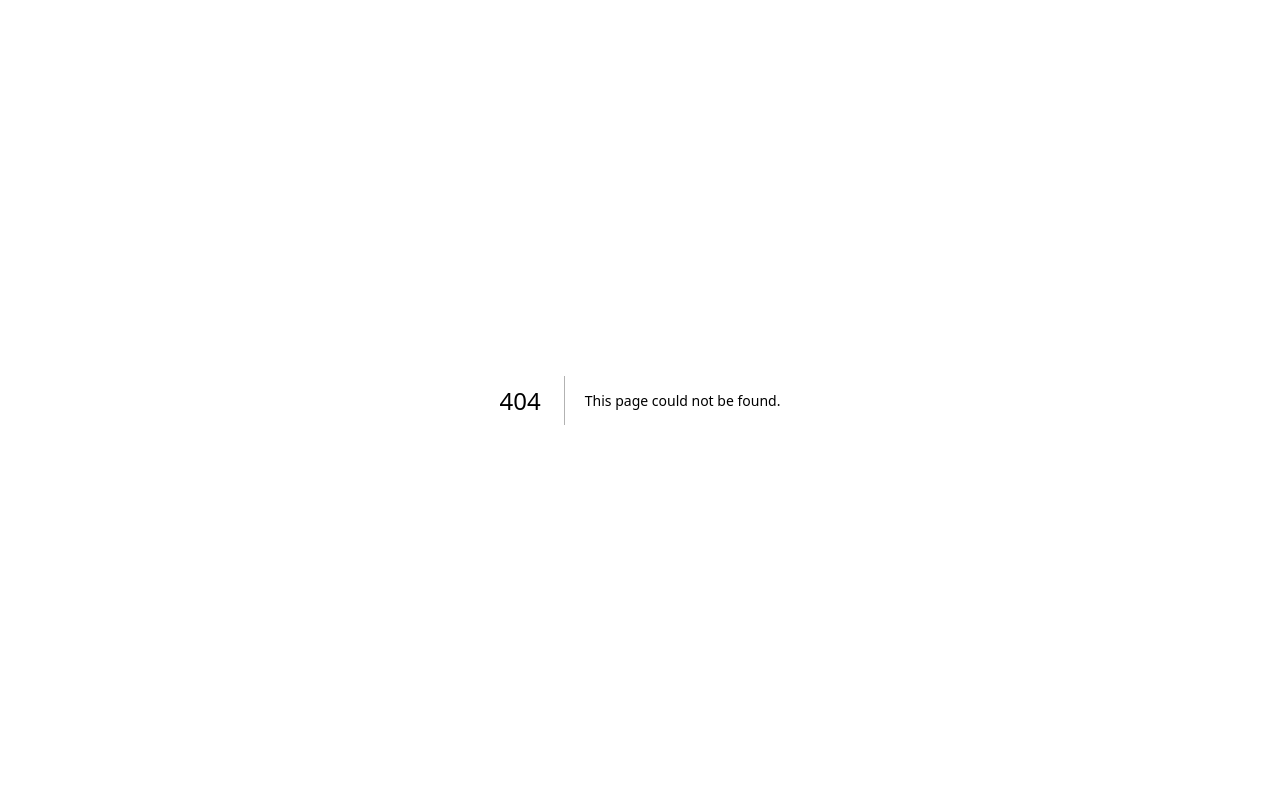
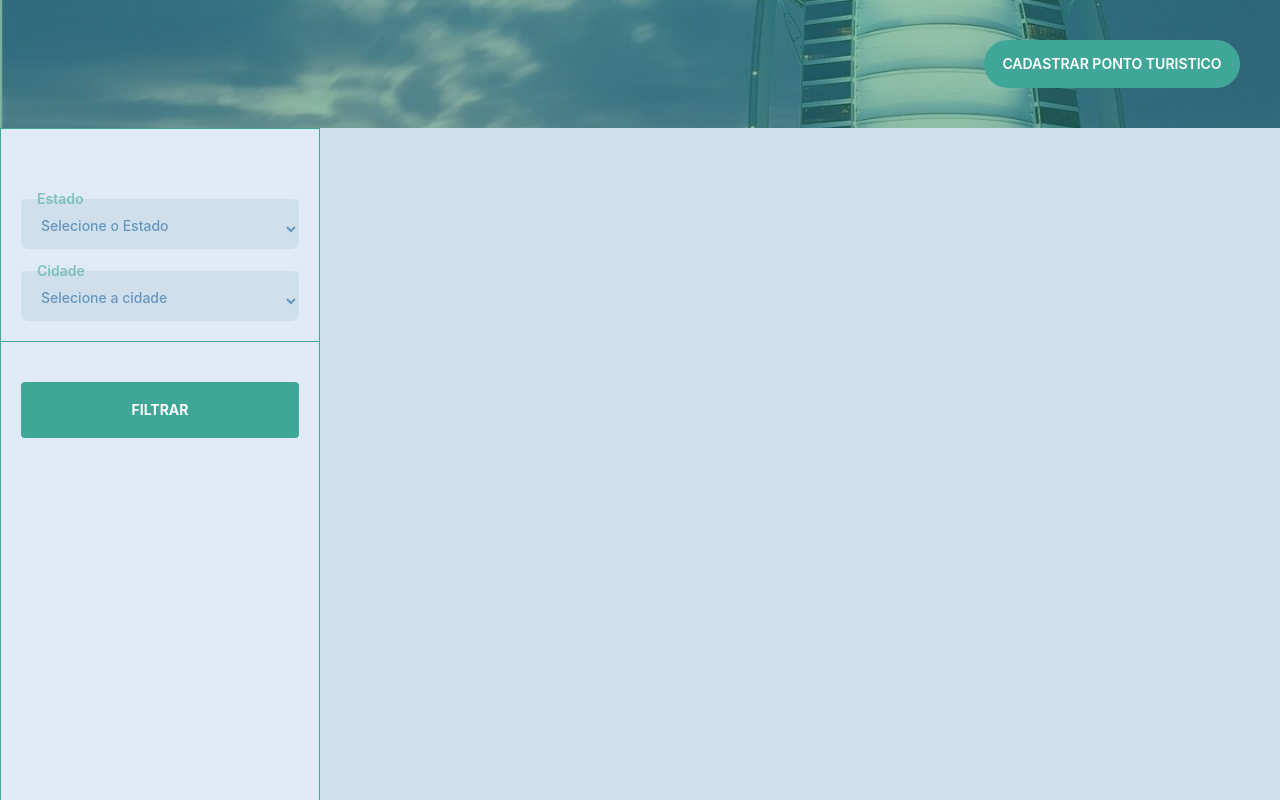
Before and after one commit to JulianoShinohara/SistemasDistribuidosFinal, a Next.js app in the folder frontend/: page /PesquisarLocais in a window 1280 px wide. Before the commit this address had no page. Built offline with nearby package versions, Linux system fonts and the light colour scheme.

Commit message:
feat: created screen

```diff
--- a/frontend/src/components/Header/index.tsx
+++ b/frontend/src/components/Header/index.tsx
@@ -3,11 +3,25 @@ import { Button } from "../../components/Button";
 
 export default function Header() {
 
+
   return (
-    <div className="absolute w-full bg-cover bg-header p-5">
+    <div className="absolute w-full bg-cover bg-header p-10">
       <div className="">
         <div className="bg-auto bg-logo"/>
       </div>
+
+      {/* <div className="text-right">
+        <Button
+          bg='bg-textTitle'
+          rounded='rounded-full'
+          w='w-64'
+          h='h-12'
+          textColor='text-white'
+          textWeight='font-semibold'
+        >
+            Voltar para tela incial
+        </Button>
+      </div> */}
 
       <div className="text-right">
         <Button
@@ -18,7 +32,7 @@ export default function Header() {
           textColor='text-white'
           textWeight='font-semibold'
         >
-            Voltar para tela incial
+            CADASTRAR PONTO TURISTICO
         </Button>
       </div>
 
--- a/frontend/src/components/Sidebar/index.tsx
+++ b/frontend/src/components/Sidebar/index.tsx
@@ -1,14 +1,60 @@
-import React, { useState } from 'react';
-import { divGeneral } from './styles';
+import React, { useCallback, useState } from 'react';
+import { Select } from '../Select';
+import CityValues from '../../contents/city';
+import { divGeneral, divInput, line } from './styles';
+import { Button } from '../Button';
 
 export default function Sidebar() {
+    const [state, setState] = useState<string>('');
+    const [city, setCity] = useState<string>('');
+
+    const handleUF = useCallback((state:string) => {
+    setState(state)
+    }, [])
+
+    const handleCity = useCallback((city:string) => {
+    setCity(city)
+    }, [])
 
     return (
-        <div className='bg-white'>
-            <div className={divGeneral}>
+        <div className={divGeneral}>
+            <div className={line}>
+                <div className={divInput}>
+                    <Select onChange = {(e) => handleUF(e.target.value)} value = {state}
+                        haslabel label='Estado' top='mt-5'
+                        >
+                        <option key = 'init'>Selecione o Estado</option>
+                        {CityValues.estados.map((uf, index) => (
+                            <option key ={index.toString()} value = {uf.nome}>{uf.nome}</option>
+                        ))}
+                    </Select>
+                    <Select onChange = {(e) => handleCity(e.target.value)} value = {city}
+                        haslabel label='Cidade' top='mt-8'
+                        >
+                        <option key = 'init'>Selecione a cidade</option>
+                        {CityValues.estados.find((city) => city.nome == state)?.cidades.map((cities, index) => (
+                            <option key ={index.toString()}  value = {cities}>{cities} </option>
+                        ))}
+                    </Select>
+                </div>
+
+                <div className={divInput}>
+                    <div className='pt-10'>
+                        <Button
+                        bg='bg-textTitle'
+                        rounded='rounded'
+                        w='w-full'
+                        h='h-14'
+                        textColor='text-white'
+                        textWeight='font-bold'
+                        >
+                            FILTRAR
+                        </Button>
+                    </div>
+
+                </div>
 
             </div>
-
         </div>
     );
 }
--- a/frontend/src/components/Sidebar/styles.ts
+++ b/frontend/src/components/Sidebar/styles.ts
@@ -1,7 +1,4 @@
 export const textTitle = 'text-textBlack13 font-bold text-base px-9 pb-2';
-export const textStyle = ' font-bold text-base';
-export const textStyle2 = ' font-normal text-sm';
-export const buttonStyle = 'cursor-pointer flex justify-start items-center text-greenText font-semibold text-base py-2 px-7 w-full transition-all duration-300 hover:opacity-75';
-export const buttonLogoutStyle = 'cursor-pointer flex justify-start items-center text-greenText font-semibold text-base h-10 w-10 rounded transition-all duration-300 hover:opacity-75 hover:bg-Input2';
-export const belowStyle = 'fixed flex w-80 justify-center items-center bg-grayBg h-90 bottom-0 left-0 px-9';
-export const divGeneral = 'flex h-screen w-80 bg-Input2 flex-col fixed';
+export const divGeneral = 'flex h-screen w-80 bg-bgDivBlue flex-col fixed border border-textTitle mt-32'
+export const divInput = 'mt-10 px-5';
+export const line = 'grid grid-cols divide-y divide-textTitle'
--- /dev/null
+++ b/frontend/src/pages/PesquisarLocais/index.tsx
@@ -0,0 +1,28 @@
+import 'remixicon/fonts/remixicon.css';
+import React, { useCallback, useState } from "react"
+import router from 'next/router';
+import { Button } from "../../components/Button";
+import { Input } from "../../components/Input"
+import { Select } from "../../components/Select"
+import { divBack, divGeneral, divImage, divInput, divRegister, textTitle } from "./styles"
+import Header from '../../components/Header';
+import Sidebar from '../../components/Sidebar';
+
+export default function Search() {
+
+  return (
+    <div>
+      <Header/>
+      <Sidebar/>
+      <div className={divGeneral}>
+        <div >
+
+        </div>
+
+
+
+
+      </div>
+    </div>
+  )
+}
--- /dev/null
+++ b/frontend/src/pages/PesquisarLocais/styles.ts
@@ -0,0 +1,6 @@
+export const textTitle = 'font-bold text-5xl text-textTitle text-center';
+export const divInput = 'flex items-center w-full space-x-5';
+export const divGeneral = 'flex itens-center bg-bgBlue h-screen w-full flex-col pt-40';
+export const divRegister = 'bg-bgDivBlue p-10 mx-auto rounded-3xl w-821 border border-textTitle';
+export const divBack = 'p-2 space-x-1 flex ml-[550px]';
+export const divImage = 'mt-10 '
--- a/frontend/tailwind.config.js
+++ b/frontend/tailwind.config.js
@@ -15,7 +15,6 @@ module.exports = {
       "textInput":  "rgba(64, 167, 152, 0.58)",
       "optionWhite": "#FAFAFA",
       "Input2": "#F5F5F5",
-      "grayText": "#626562",
       "grayBg": "#EFEFEF",
       "warning": "#F46262",
       "Input":  "#CFDFEC",
```
